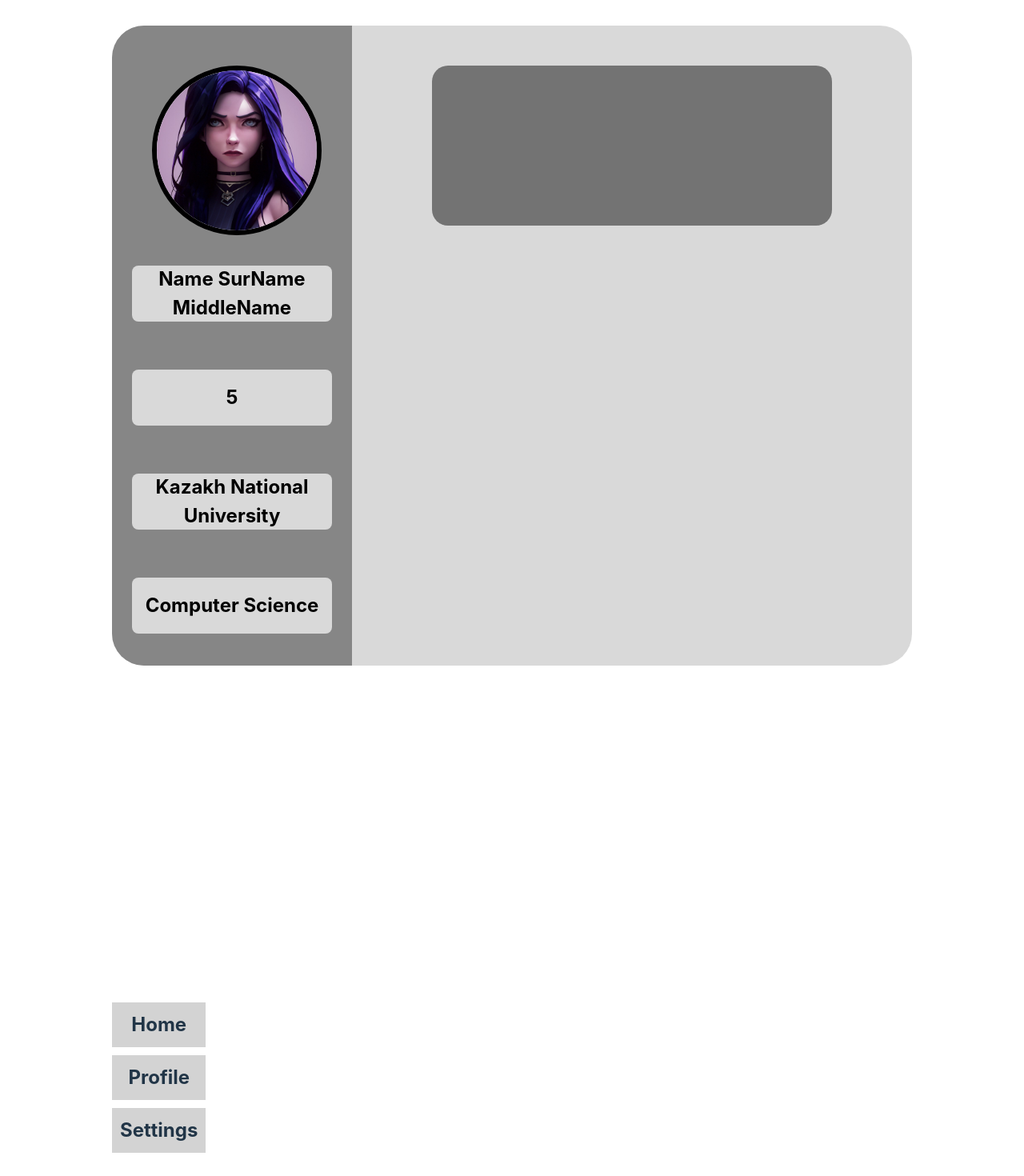
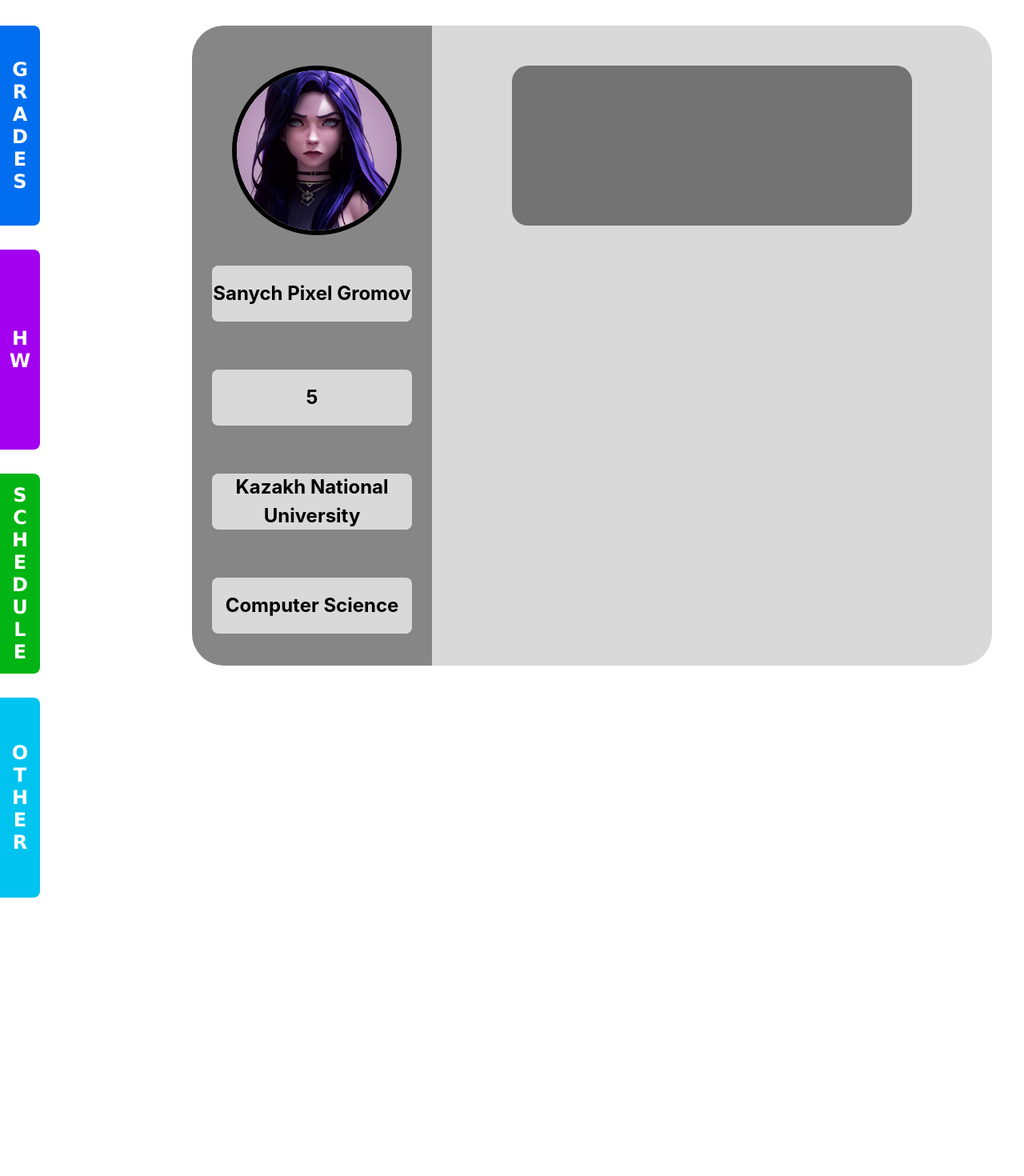
Before and after one commit to sunpixel/7ADH89B, a React (Vite) app in the folder React-app/: page /profile in a window 1280 px wide. Shown: the top 1470 px of the page at 80% size. After the commit the page ends 1122 px from the top, so only its background shows below. Built offline with nearby package versions, Linux system fonts and the light colour scheme; no server answers.

Commit message:
Changes to the front

```diff
--- a/React-app/src/pages/Nav/Navigation.css
+++ b/React-app/src/pages/Nav/Navigation.css
@@ -1,26 +1,67 @@
 .Nav {
     display: flex;
     width: 80px;
-    height: 1030px;
-    padding-right: 40px;
     flex-direction: column;
     justify-content: center;
     align-items: flex-start;
-    gap: 10px;
-    flex-shrink: 0;
 }
 
 .Nav_Container {
     display: flex;
     flex-direction: column;
-    gap: 10px;
+    gap: 30px;
 }
 
 .Nav_Container-1 {
+    height: 250px;
     padding: 10px;
     background-color: lightgray;
+    text-align: center;
+    font-family: Verdana;
+    color: white;
+    display: flex;
+    flex-direction: column;
+    justify-content: center;
+    align-items: center;
+    font-size: 16px;
 }
 
-.Nav_Container-1 h2 {
+.Nav_Container-1:hover {
+    border: solid 2px black;
+}
+
+
+.text-align{
     margin: 0;
+    writing-mode: vertical-rl;
+    text-orientation: upright;
 }
+
+#sb_1 {
+    background-color: #006EEF;
+    border-top-left-radius: 0;
+    border-bottom-left-radius: 0;
+    transition: background-color 0.3s ease;
+}
+
+#sb_2 {
+    background-color:#A300EF;
+    border-top-left-radius: 0;
+    border-bottom-left-radius: 0;
+    transition: background-color 0.3s ease;
+}
+
+
+#sb_3 {
+    background-color:#03B415;
+    border-top-left-radius: 0;
+    border-bottom-left-radius: 0;
+    transition: background-color 0.3s ease;
+}
+
+#sb_4 {
+    background-color: #00C4EF;
+    border-top-left-radius: 0;
+    border-bottom-left-radius: 0;
+    transition: background-color 0.3s ease;
+}
--- a/React-app/src/pages/Nav/Navigation.jsx
+++ b/React-app/src/pages/Nav/Navigation.jsx
@@ -1,22 +1,33 @@
 import './Navigation.css'
+import { useNavigate } from 'react-router-dom';
+
 
 function Navigation ()
 {
-    return(
+    const navigate = useNavigate();
+
+    const redirect = (path) => {
+        navigate(path);
+    };
+
+    return (
         <div className='Nav'>
             <div className='Nav_Container'>
-                <div className='Nav_Container-1'>
-                    <h2>Home</h2>
-                </div>
-                <div className='Nav_Container-1'>
-                    <h2>Profile</h2>
-                </div>
-                <div className='Nav_Container-1'>
-                    <h2>Settings</h2>
-                </div>
+                <button id="sb_1" className='Nav_Container-1' onClick={() => redirect('/')}>
+                    <h2 className='text-align'>GRADES</h2>
+                </button>
+                <button id="sb_2" className='Nav_Container-1' onClick={() => redirect('/hw')}>
+                    <h2 className='text-align'>HW</h2>
+                </button>
+                <button id="sb_3" className='Nav_Container-1' onClick={() => redirect('/schedule')}>
+                    <h2 className='text-align'>SCHEDULE</h2>
+                </button>
+                <button id="sb_4" className='Nav_Container-1' onClick={() => redirect('/other')}>
+                    <h2 className='text-align'>OTHER</h2>
+                </button>
             </div>
         </div>
-    )
+    );
 }
 
 
--- a/React-app/src/pages/profile.css
+++ b/React-app/src/pages/profile.css
@@ -5,6 +5,7 @@
     border-radius: 40px;
     background: #D9D9D9;
     position: relative;
+    left: 100px;
 }
 
 .Image {
@@ -64,3 +65,9 @@
     position: absolute;
     z-index: 1;
 }
+
+.Navigator{
+    flex-shrink: 0;
+    position: absolute;
+    left: 0;
+}
--- a/React-app/src/pages/profile.jsx
+++ b/React-app/src/pages/profile.jsx
@@ -6,7 +6,7 @@ import Navigation from './Nav/Navigation';
 
 
 function profile() {
-    const [fname, getfname] = useState('Name SurName MiddleName')
+    const [fname, getfname] = useState('Sanych Pixel Gromov')
     const [avggrade, avggetgrade] = useState('5')
     const [university, getuniversity] = useState('Kazakh National University')
     const [speciality, getspeciality] = useState('Computer Science')
@@ -32,6 +32,9 @@ function profile() {
             }, [])}
 
             <div>
+                <div className='Navigator'>
+                    <Navigation/>
+                </div>
                 <div className="Pro_card">
                     <div className='Image'>
                         <img src={img} alt="" style={{ objectFit: 'cover', width: '100%', height: '100%', borderRadius: '50%' }} />
@@ -54,7 +57,6 @@ function profile() {
                     </div>
                     <div className='rect'></div>
                 </div>
-                <Navigation/>
             </div>
         </div>
     );
```
Also changed, not shown: React-app/src/pages/Grades.jsx (added), React-app/src/pages/HomeWork.jsx (added), React-app/src/pages/Other.jsx (added), React-app/src/pages/Schedule.jsx (added), 2 other files (tests, documents, lock files or other folders).
